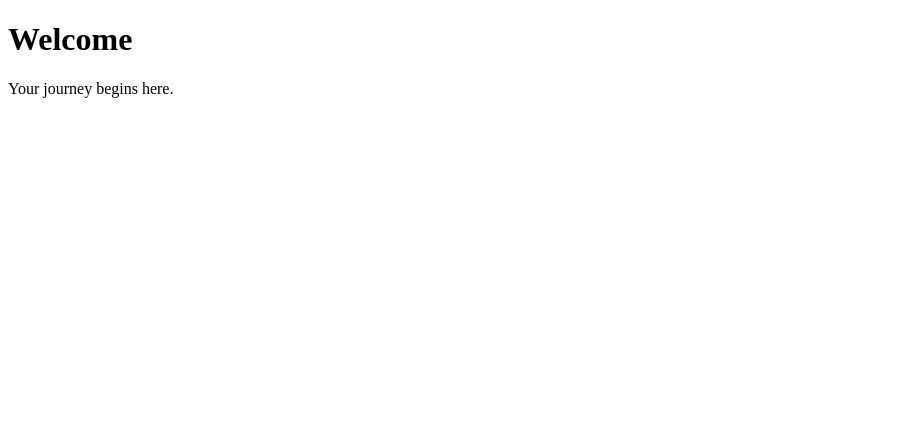
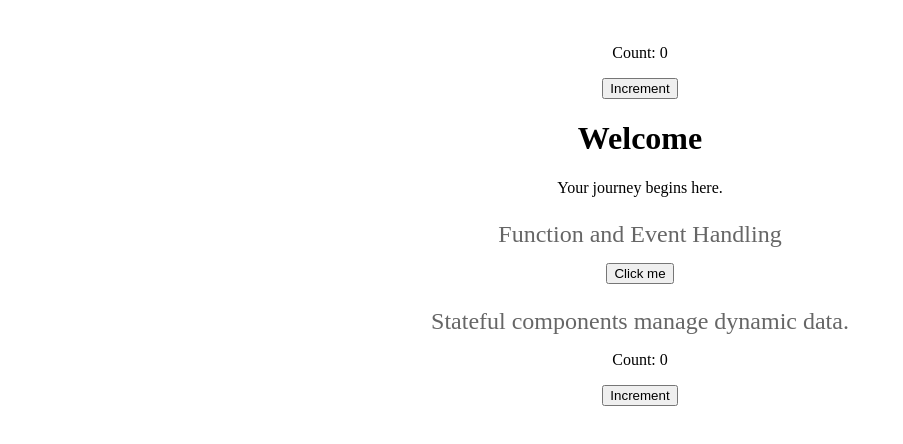
Before and after one commit to rakibhosain2302/learn-next-js, a Next.js app: page / in a window 1280 px wide. Shown: the top 444 px of the page, without its empty margins (0-903 px from the left). Built offline with nearby package versions, Linux system fonts and the light colour scheme.

Commit message:
function, event, stateful components Handling

```diff
--- /dev/null
+++ b/src/app/Components/state.jsx
@@ -0,0 +1,14 @@
+import React, { useState } from 'react'
+
+const StateComponent = () => {
+  const [count, setCount] = useState(0)
+
+  return (
+    <div>
+      <p>Count: {count}</p>
+      <button onClick={() => setCount(count + 1)}>Increment</button>
+    </div>
+  )
+}
+
+export default StateComponent
--- a/src/app/page.js
+++ b/src/app/page.js
@@ -1,11 +1,26 @@
+"use client";
+import StateComponent from "./Components/state";
 import styles from "./page.module.css";
 
 export default function Home() {
+  const handleClick = () => {
+    alert("Button clicked!");
+  };
+
   return (
-    <div>
+    <div className={styles["page-container"]}>
       <main>
+        <StateComponent />
         <h1>Welcome</h1>
-        <p>Your journey begins here.</p>
+        <p className={styles.content}>Your journey begins here.</p>
+
+        {/* Function and Event Handling */}
+         <p className={styles["sub-title"]}>Function and Event Handling</p>
+        <button onClick={handleClick}>Click me</button>
+
+        {/* Components and State Handling */}
+        <p className={styles["sub-title"]}>Stateful components manage dynamic data.</p>
+        <StateComponent/>
       </main>
     </div>
   );
--- a/src/app/page.module.css
+++ b/src/app/page.module.css
@@ -1,142 +1,21 @@
-.page {
-  --background: #fafafa;
-  --foreground: #fff;
-
-  --text-primary: #000;
-  --text-secondary: #666;
-
-  --button-primary-hover: #383838;
-  --button-secondary-hover: #f2f2f2;
-  --button-secondary-border: #ebebeb;
-
+.page-container{
+  max-width: 1200px;
+  margin: 0 auto;
+  padding: 20px;
   display: flex;
-  flex: 1;
   flex-direction: column;
   align-items: center;
   justify-content: center;
-  font-family: var(--font-geist-sans);
-  background-color: var(--background);
+  text-align: center;
 }
 
-.main {
-  display: flex;
-  flex: 1;
-  width: 100%;
-  max-width: 800px;
-  flex-direction: column;
-  align-items: flex-start;
-  justify-content: space-between;
-  background-color: var(--foreground);
-  padding: 120px 60px;
+.content{
+  margin-bottom: 20px;
 }
 
-.intro {
-  display: flex;
-  flex-direction: column;
-  align-items: flex-start;
-  text-align: left;
-  gap: 24px;
+.sub-title{
+  text-align: center;
+  font-size: 1.5rem;
+  color: #666;
+  margin-bottom: 15px;
 }
-
-.intro h1 {
-  max-width: 320px;
-  font-size: 40px;
-  font-weight: 600;
-  line-height: 48px;
-  letter-spacing: -2.4px;
-  text-wrap: balance;
-  color: var(--text-primary);
-}
-
-.intro p {
-  max-width: 440px;
-  font-size: 18px;
-  line-height: 32px;
-  text-wrap: balance;
-  color: var(--text-secondary);
-}
-
-.intro a {
-  font-weight: 500;
-  color: var(--text-primary);
-}
-
-.ctas {
-  display: flex;
-  flex-direction: row;
-  width: 100%;
-  max-width: 440px;
-  gap: 16px;
-  font-size: 14px;
-}
-
-.ctas a {
-  display: flex;
-  justify-content: center;
-  align-items: center;
-  height: 40px;
-  padding: 0 16px;
-  border-radius: 128px;
-  border: 1px solid transparent;
-  transition: 0.2s;
-  cursor: pointer;
-  width: fit-content;
-  font-weight: 500;
-}
-
-a.primary {
-  background: var(--text-primary);
-  color: var(--background);
-  gap: 8px;
-}
-
-a.secondary {
-  border-color: var(--button-secondary-border);
-}
-
-/* Enable hover only on non-touch devices */
-@media (hover: hover) and (pointer: fine) {
-  a.primary:hover {
-    background: var(--button-primary-hover);
-    border-color: transparent;
-  }
-
-  a.secondary:hover {
-    background: var(--button-secondary-hover);
-    border-color: transparent;
-  }
-}
-
-@media (max-width: 600px) {
-  .main {
-    padding: 48px 24px;
-  }
-
-  .intro {
-    gap: 16px;
-  }
-
-  .intro h1 {
-    font-size: 32px;
-    line-height: 40px;
-    letter-spacing: -1.92px;
-  }
-}
-
-@media (prefers-color-scheme: dark) {
-  .logo {
-    filter: invert();
-  }
-
-  .page {
-    --background: #000;
-    --foreground: #000;
-
-    --text-primary: #ededed;
-    --text-secondary: #999;
-
-    --button-primary-hover: #ccc;
-    --button-secondary-hover: #1a1a1a;
-    --button-secondary-border: #1a1a1a;
-  }
-}
```
